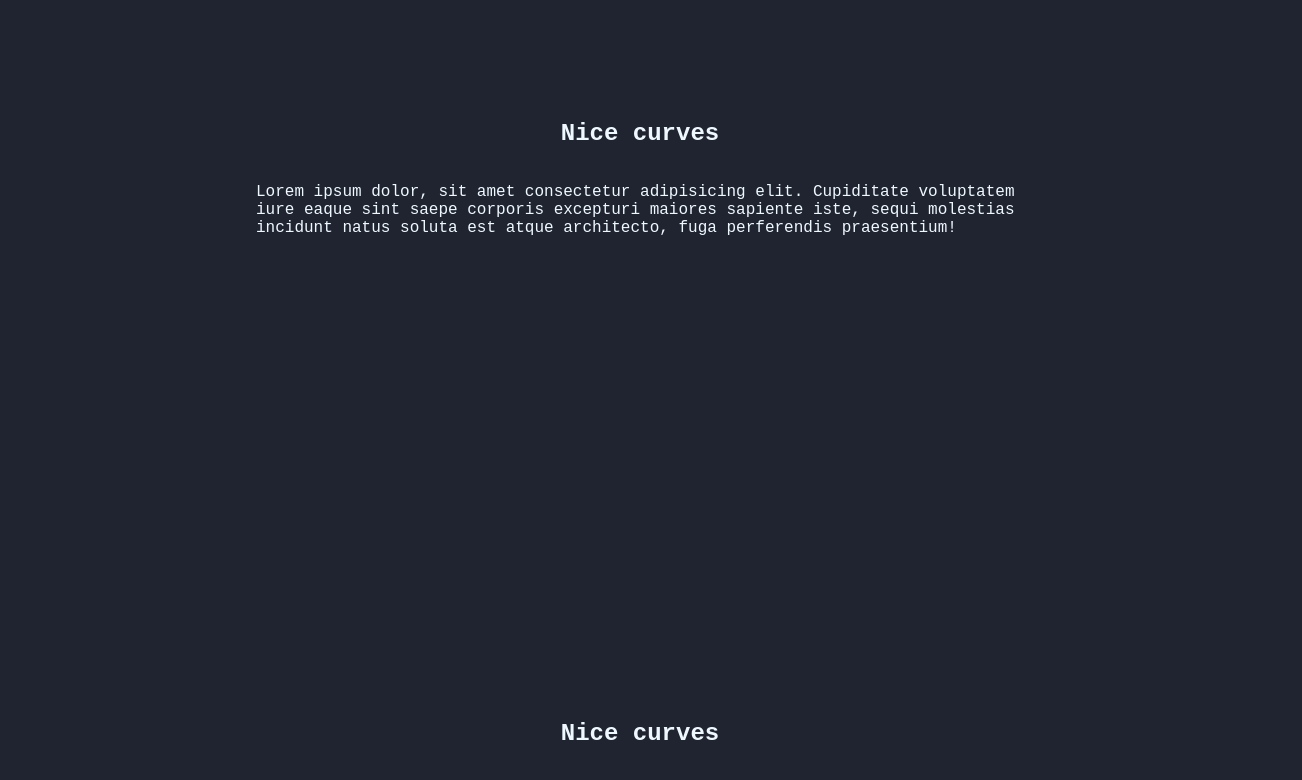
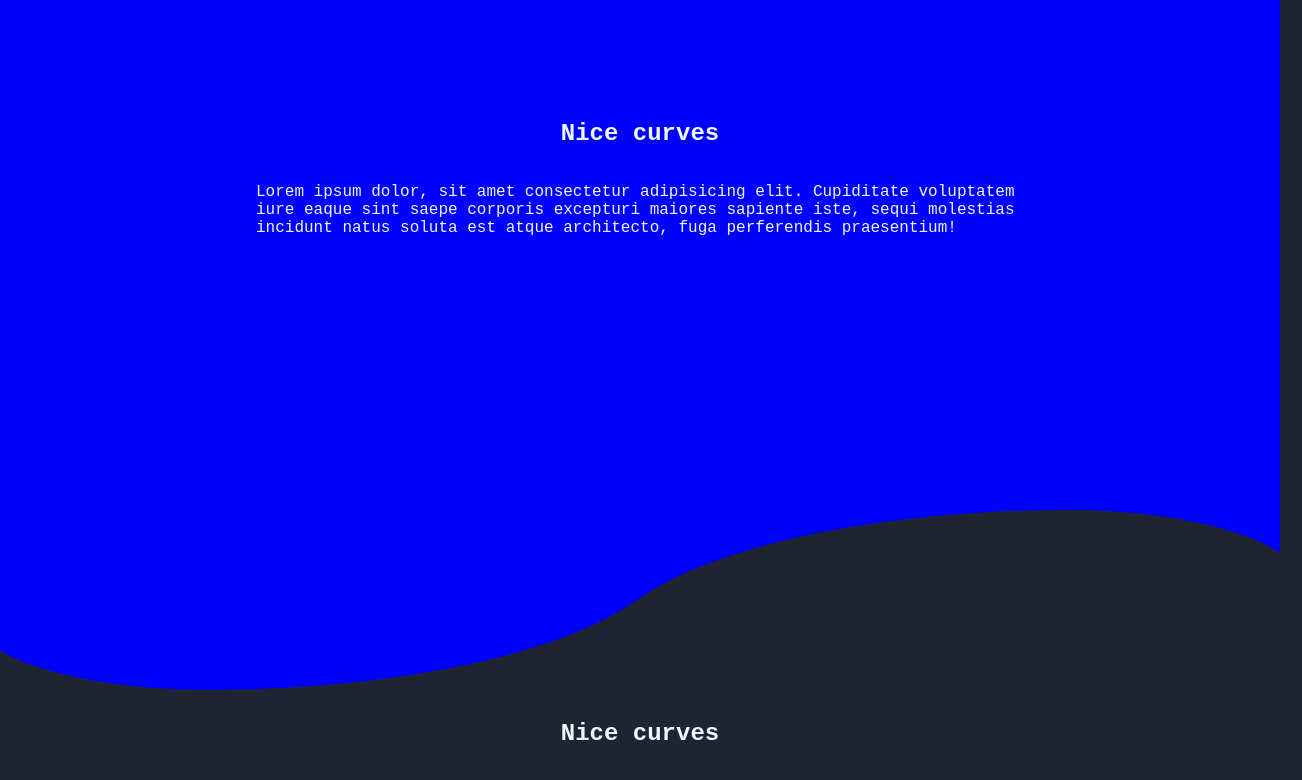
Before and after one commit to stark5200/curves, a website: page index.html in a window 1280 px wide. Shown: the top 780 px of the page, 1302 px wide, since content can reach past the window. Drawn offline with Linux system fonts and the light colour scheme; a web font is replaced by a local one.

Commit message:
first curve

```diff
--- a/index.html
+++ b/index.html
@@ -12,11 +12,15 @@
   <link href="https://fonts.googleapis.com/css2?family=Sometype+Mono&display=swap" rel="stylesheet">
 
   <style>
+    :root {
+      --custom-dark: #1f2430;
+    }
     body {
       margin: 0;
       font-family: 'Sometype Mono', monospace;
       color: aliceblue;
-      background-color: #1f2430;
+      background-color: var(--custom-dark);
+      overflow-x: hidden;
     }
 
     section {
@@ -27,23 +31,65 @@
       min-height: 400px;
       padding: 100px 20vw;
     }
+    .blue {
+      background-color: blue;
+    }
+    .red {
+      background-color: red;
+    }
+    .pink {
+      background-color: pink;
+    }
+    .dark {
+      background-color: var(--custom-dark);
+    }
+
+    .curve {
+      position: absolute;
+      height: 225px;
+      width: 100%;
+      bottom: 0;
+    }
+    .curve::before {
+      content: '';
+      display: block;
+      position: absolute;
+      border-radius: 100% 50%;
+      width: 55%;
+      height: 100%;
+      background-color: var(--custom-dark);
+      transform: translate(85%, 60%);
+      z-index: 2;
+    }
+    .curve::after {
+      content: '';
+      display: block;
+      position: absolute;
+      border-radius: 100% 50%;
+      width: 55%;
+      height: 100%;
+      background-color: blue;
+      transform: translate(-4%, 40%);
+      z-index: 1;
+    }
   </style>
 </head>
 <body>
 
-  <section class="slate-600">
+  <section class="blue">
     <h1>Nice curves</h1>
     <p>Lorem ipsum dolor, sit amet consectetur adipisicing elit. Cupiditate voluptatem iure eaque sint saepe corporis excepturi maiores sapiente iste, sequi molestias incidunt natus soluta est atque architecto, fuga perferendis praesentium!</p>
+    <div class="curve"></div>
   </section>
-  <section>
+  <section class="dark">
     <h1>Nice curves</h1>
     <p>Distinctio, cupiditate totam esse repudiandae consectetur, obcaecati officia maiores nesciunt beatae vero voluptatum iusto porro facere sunt repellendus dolores fuga dignissimos doloremque expedita accusamus iste! Officiis, reiciendis. Illo, vel minus.</p>
   </section>
-  <section>
+  <section class="pink">
     <h1>Nice curves</h1>
     <p>Qui repellat, labore reiciendis eligendi natus necessitatibus architecto, sint fugit temporibus ipsam cum dolores? Tenetur ducimus praesentium distinctio cum eveniet tempora, non aut quae assumenda perferendis doloribus consequatur rem adipisci.</p>
   </section>
-  <section>
+  <section class="red">
     <h1>Nice curves</h1>
     <p>Quia cumque nesciunt blanditiis perferendis? Ipsum laborum modi praesentium accusamus, expedita placeat reiciendis iure quasi ipsam omnis assumenda iusto nemo debitis quas. Earum accusantium sed ullam debitis deleniti necessitatibus quia.</p>
   </section>
```
